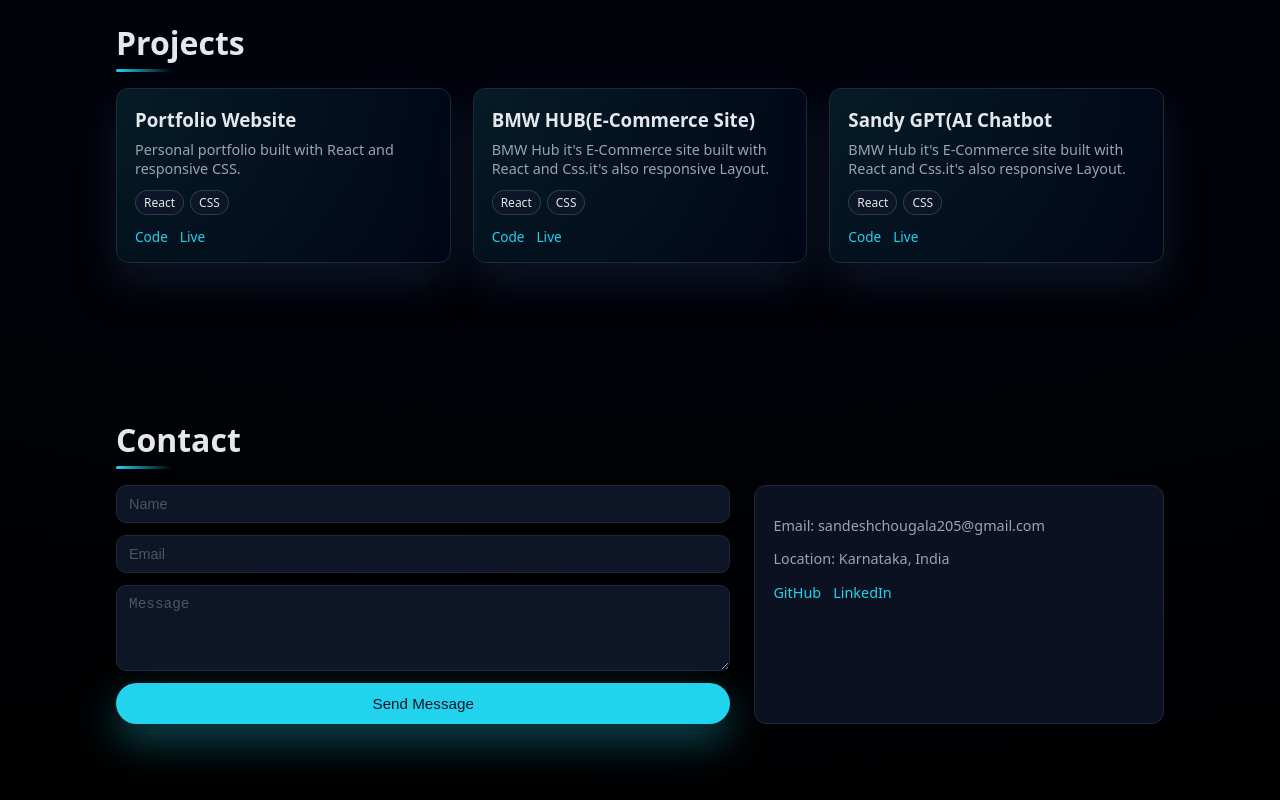
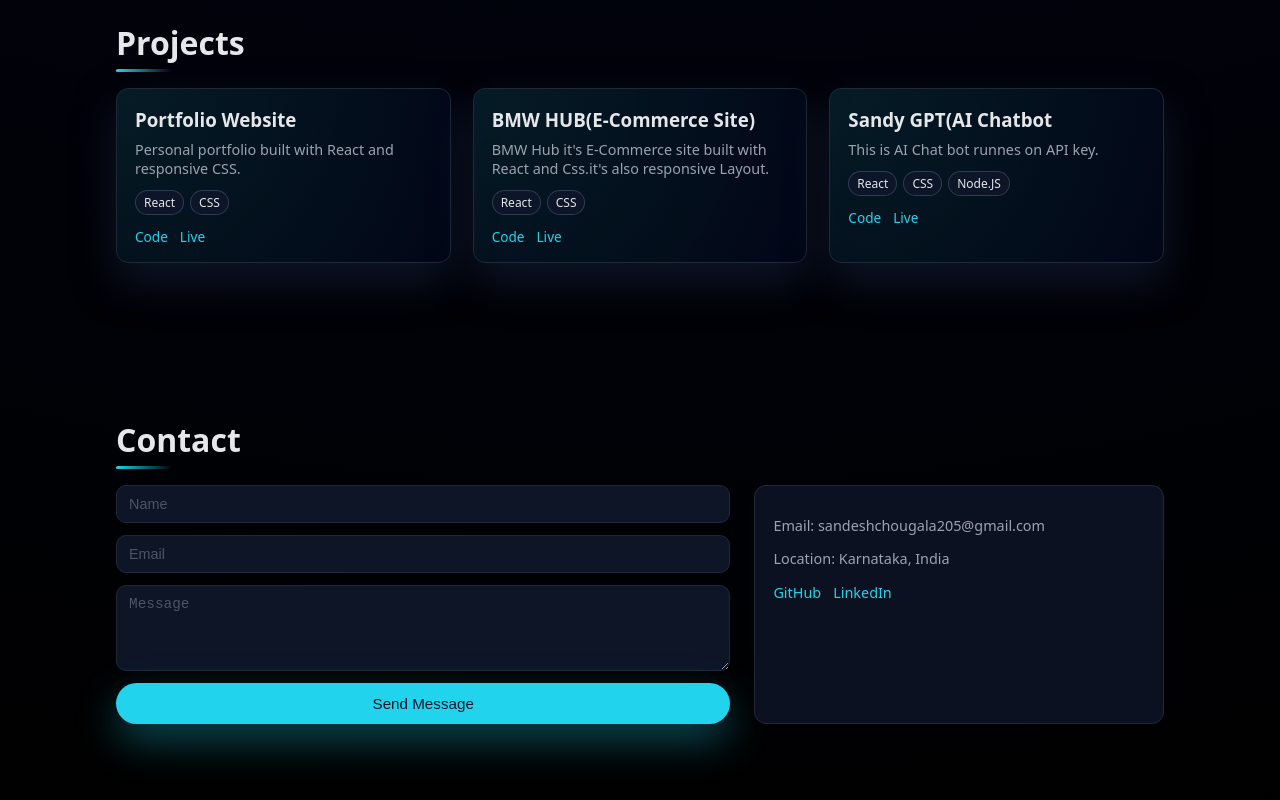
Before and after one commit to Sandesh-Chougala/Sandesh-Portfolio, a React (Create React App) app: page / in a window 1280 px wide. Shown: the part 2152-2952 px from the top of the page. Built offline with nearby package versions, Linux system fonts and the light colour scheme.

Commit message:
added ai chat bot project

```diff
--- a/src/sections/Projects.jsx
+++ b/src/sections/Projects.jsx
@@ -18,10 +18,10 @@ const projects = [
   },
    {
     title: "Sandy GPT(AI Chatbot",
-    description: "BMW Hub it's E-Commerce site built with React and Css.it's also responsive Layout.",
-    tech: ["React", "CSS"],
-    github: "https://github.com/Sandesh-Chougala/BMW-HUB",
-    demo: "https://bmw-hub.netlify.app/",
+    description: "This is AI Chat bot runnes on API key.",
+    tech: ["React", "CSS", "Node.JS"],
+    github: "https://github.com/Sandesh-Chougala/AI-Chatbot",
+    demo: "https://github.com/Sandesh-Chougala/AI-Chatbot",
   },
 ];
 
```
